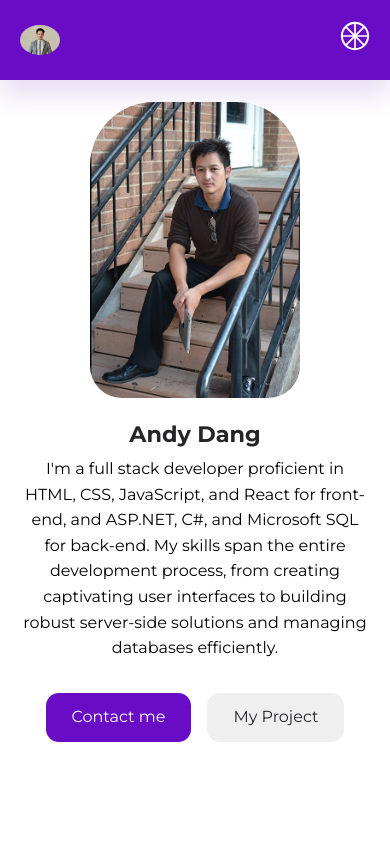
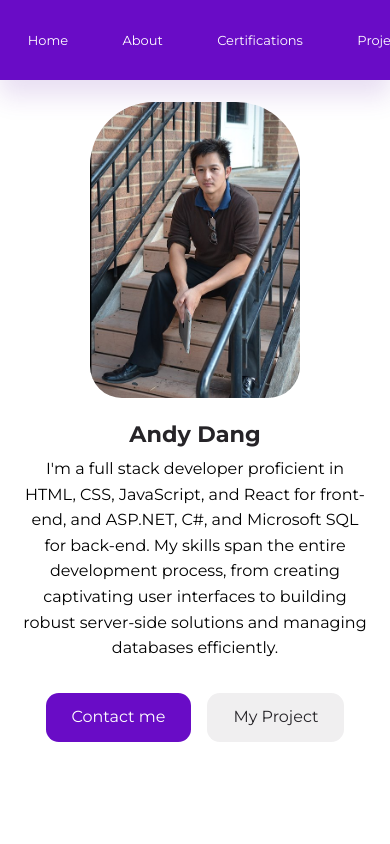
Before and after one commit to andydangit/ProfileV2, a React (Create React App) app: page / in a window 390 px wide. Shown: the top 844 px of the page. Built offline with nearby package versions, Linux system fonts and the light colour scheme.

Commit message:
Modify: fix font size for phone view

```diff
--- a/src/sections/navbar/navbar.css
+++ b/src/sections/navbar/navbar.css
@@ -40,6 +40,7 @@ cursor: pointer;
 /* hid navbar on tablets and phones view */
 @media screen and (max-width: 1024px) {
     .nav_menu{
-        display: none;
+        /* display: none; */
+        font-size: small;
     }
 }
```
